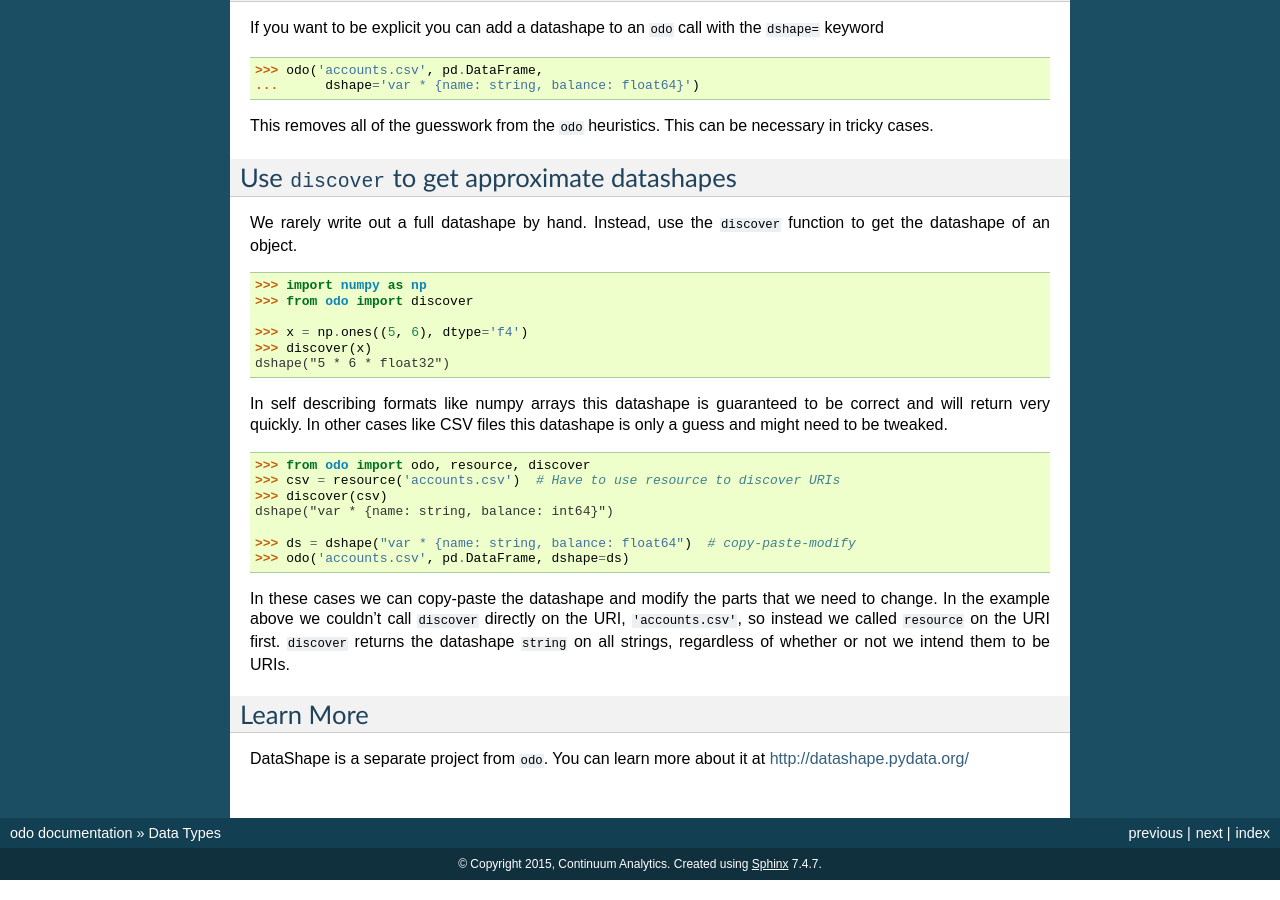
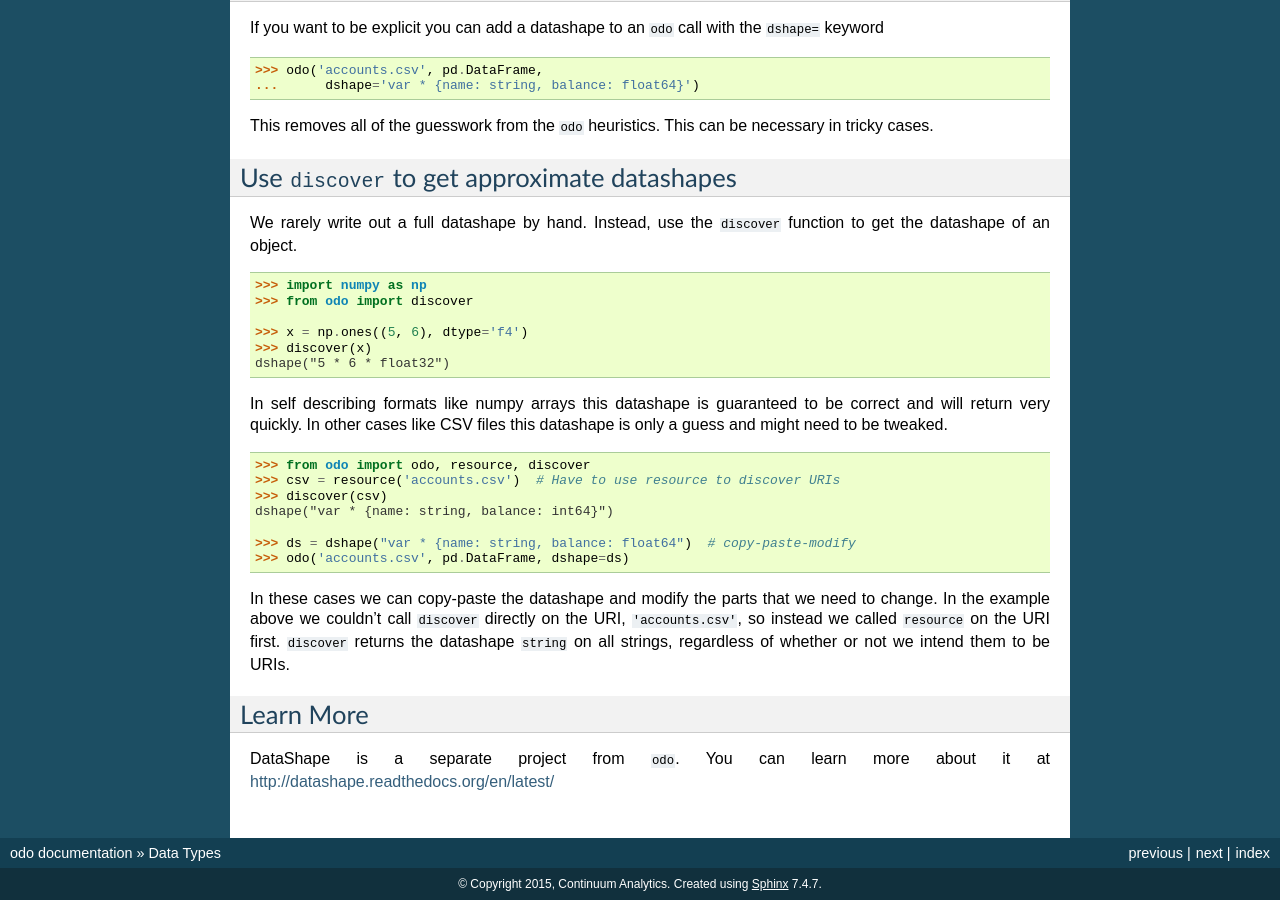
Before and after one commit to blaze/odo, a Sphinx documentation site: the page built from docs/source/datashape.rst, in a window 1280 px wide and 900 px high, scrolled down 1670 px. Built offline with Sphinx 7.4.7, drawn with Linux system fonts in a browser that asks for light colours; the version number could not be read and is left out; some of the changed lines change nothing that is shown.

Commit message:
Update datashape.rst
Link to latest version of datashape docs.

```diff
--- a/docs/source/datashape.rst
+++ b/docs/source/datashape.rst
@@ -144,7 +144,7 @@ Learn More
 ----------
 
 DataShape is a separate project from ``odo``.  You can learn more about it
-at http://datashape.pydata.org/
+at http://datashape.readthedocs.org/en/latest/
 
 
-.. _DataShape: http://datashape.pydata.org/
+.. _DataShape: http://datashape.readthedocs.org/en/latest/
```
